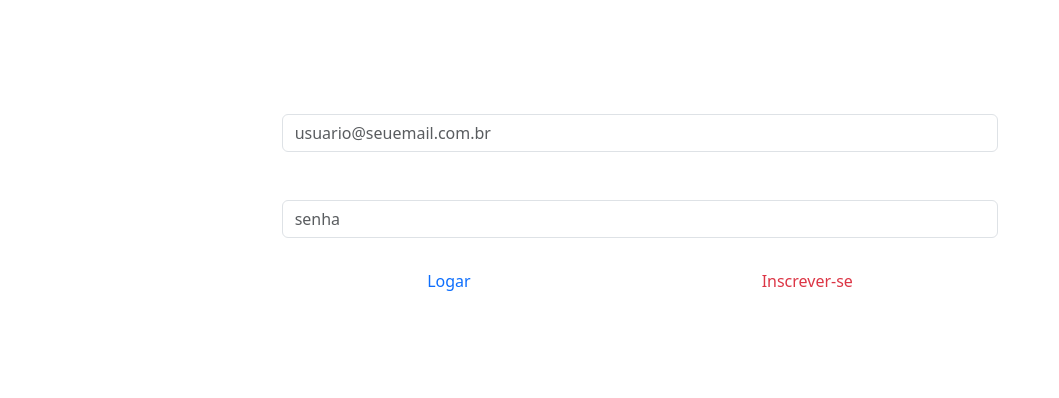
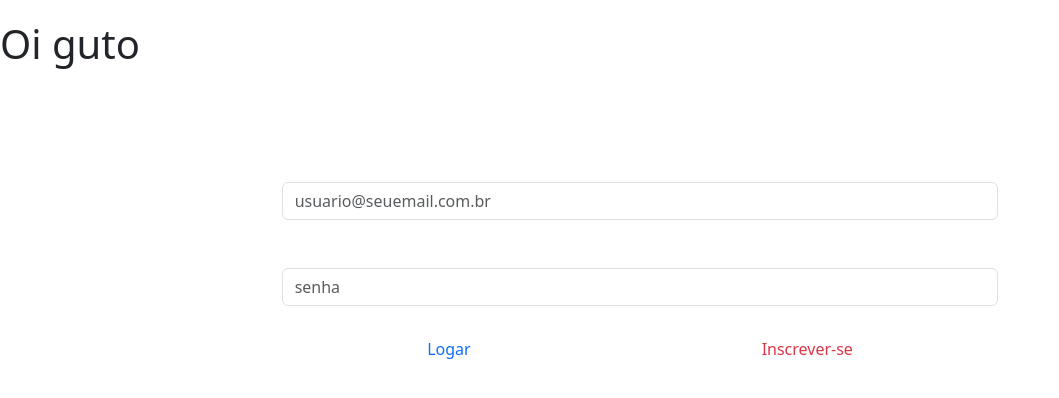
Before and after one commit to Guto114/ParkApp, a plain HTML site: page loging.html in a window 1280 px wide. Shown: the whole page, without its empty margins (0-1059 px from the left). Drawn offline with nearby package versions, Linux system fonts and the light colour scheme.

Commit message:
nova branch

```diff
--- a/loging.html
+++ b/loging.html
@@ -9,7 +9,7 @@
     <title>Loging Estacionamento App</title>
 </head>
 <body>
-
+<h1>Oi guto</h1>
 
     <div class="corpoLoging">
         <form class="row g-2 principal">
```
